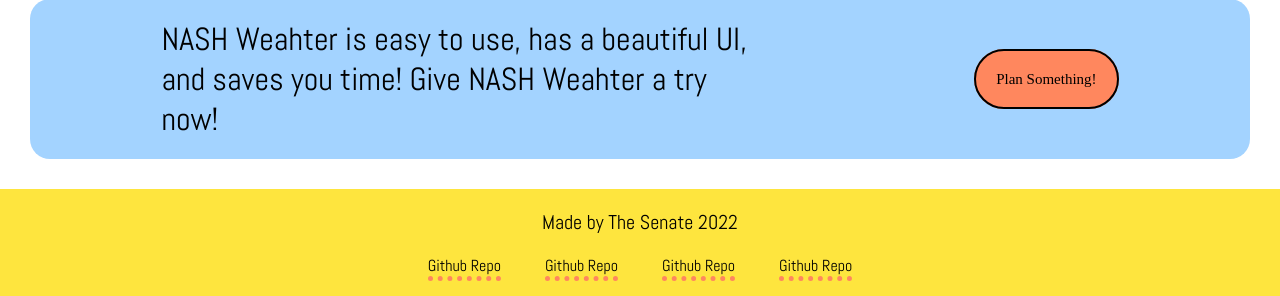
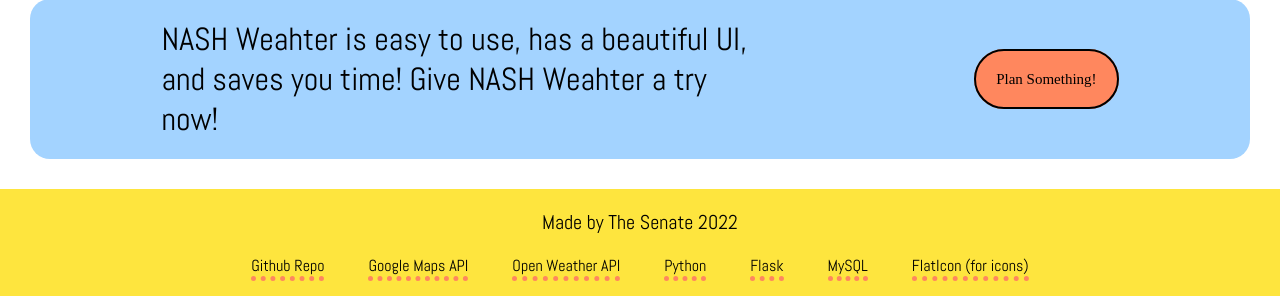
Before and after one commit to Arctican4Real/NASH-Weather, a Flask app: page /index in a window 1280 px wide. Shown: the part 3255-3551 px from the top of the page. Run offline with Flask 2, Linux system fonts and the light colour scheme; some web fonts are replaced.

Commit message:
Add multiple items to footer and add animations

```diff
--- a/market/static/css/style.css
+++ b/market/static/css/style.css
@@ -549,5 +549,12 @@
     border-bottom: 5px dotted #ff875e;
     font-family: 'Abel', sans-serif;
 
+    font-size: 16px;
+    transition: 0.2s all ease-in;
+}
 
+.footerA:hover{
+    font-size: 22px;
+    border-bottom: 5px solid #ff875e;
+    transition: all 0.2s ease-in;
 }
--- a/market/templates/index.html
+++ b/market/templates/index.html
@@ -110,10 +110,12 @@
             <div class="footerCopy">Made by The Senate 2022</div>
             <div class="footerLinks">
                 <a href="https://github.com/Arctican4Real/code-name-NASH Weahter" class="footerA">Github Repo</a>
-                <a href="https://github.com/Arctican4Real/code-name-NASH Weahter" class="footerA">Github Repo</a>
-                <a href="https://github.com/Arctican4Real/code-name-NASH Weahter" class="footerA">Github Repo</a>
-                <a href="https://github.com/Arctican4Real/code-name-NASH Weahter" class="footerA">Github Repo</a>
-
+                <a href="https://developers.google.com/maps/apis-by-platform" class="footerA">Google Maps API</a>
+                <a href="https://openweathermap.org/api" class="footerA">Open Weather API</a>
+                <a href="https://www.python.org/" class="footerA">Python</a>
+                <a href="https://flask.palletsprojects.com/en/2.2.x/" class="footerA">Flask</a>
+                <a href="https://www.mysql.com/" class="footerA">MySQL</a>
+                <a href="https://www.flaticon.com/" class="footerA">FlatIcon (for icons)</a>
             </div>
         </div>
         <script src="./script.js" async defer></script>
--- a/market/templates/pages/about-team.html
+++ b/market/templates/pages/about-team.html
@@ -64,6 +64,12 @@
             <div class="footerCopy">Made by The Senate 2022</div>
             <div class="footerLinks">
                 <a href="https://github.com/Arctican4Real/code-name-NASH Weahter" class="footerA">Github Repo</a>
+                <a href="https://developers.google.com/maps/apis-by-platform" class="footerA">Google Maps API</a>
+                <a href="https://openweathermap.org/api" class="footerA">Open Weather API</a>
+                <a href="https://www.python.org/" class="footerA">Python</a>
+                <a href="https://flask.palletsprojects.com/en/2.2.x/" class="footerA">Flask</a>
+                <a href="https://www.mysql.com/" class="footerA">MySQL</a>
+                <a href="https://www.flaticon.com/" class="footerA">FlatIcon (for icons)</a>
             </div>
         </div>
         <script src="./script.js" async defer></script>
```
